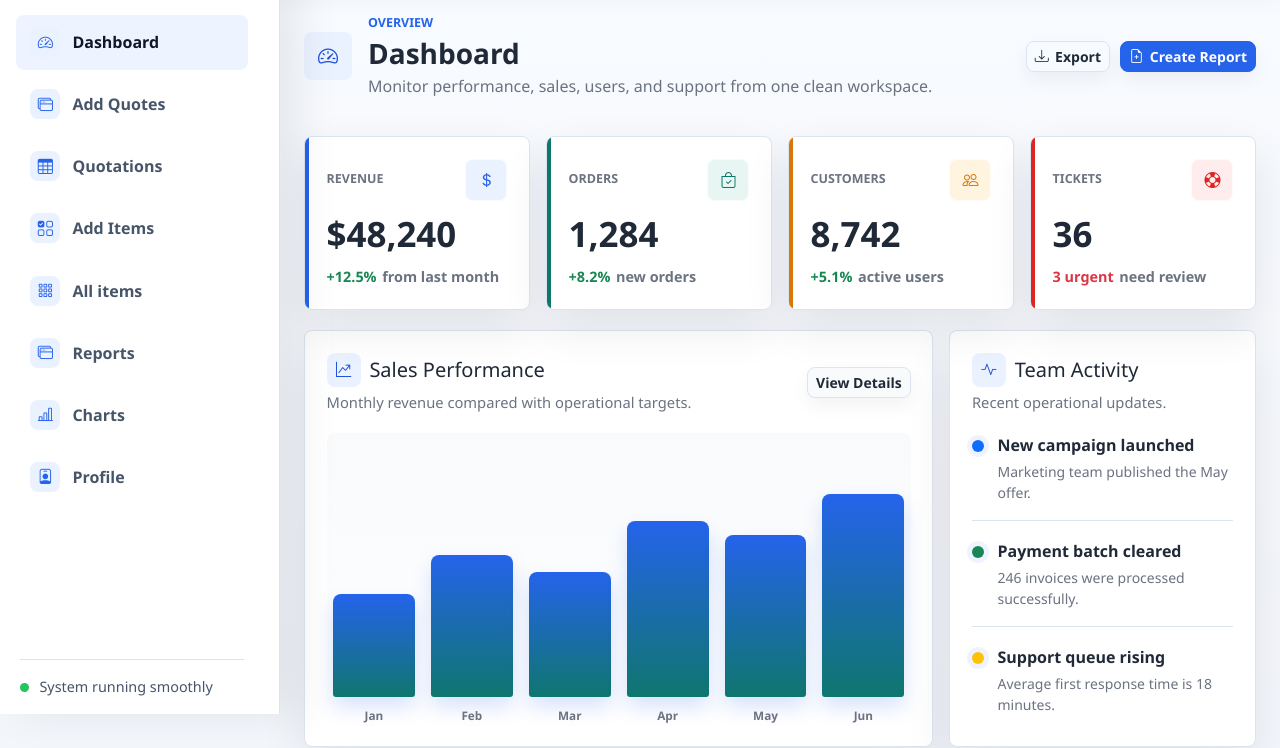
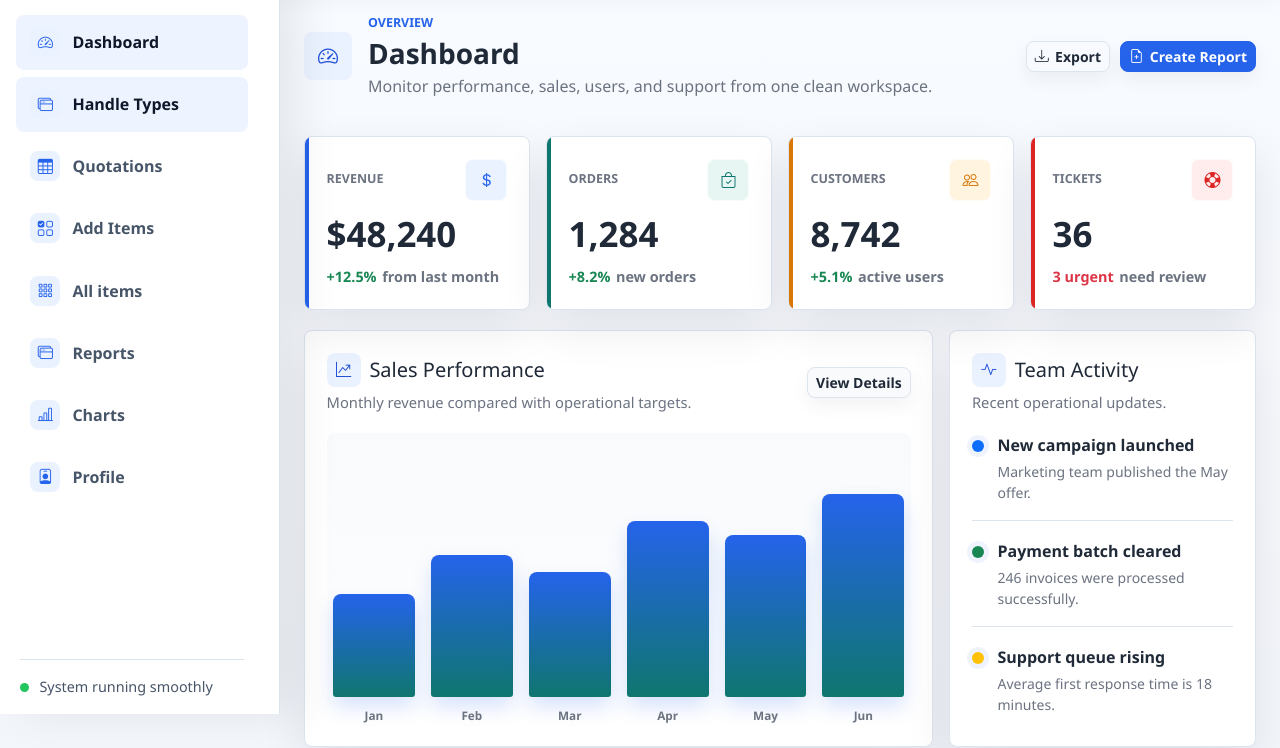
Before and after one commit to ShailiManamperi/Parking-lot-management-System, a website: page Froentend/index.html in a window 1280 px wide. Shown: the part 86-834 px from the top of the page. Drawn offline with Linux system fonts and the light colour scheme; sample sign-in values are in the browser's storage.

Commit message:
update view

```diff
--- a/Froentend/index.html
+++ b/Froentend/index.html
@@ -32,9 +32,9 @@
           <span class="nav-icon"><i class="bi bi-speedometer2" aria-hidden="true"></i></span>
           <span class="nav-text">Dashboard</span>
         </a>
-        <a class="nav-link" href="addingquotation.html">
+        <a class="nav-link active" href="addingtypeform.html" aria-current="page">
           <span class="nav-icon"><i class="bi bi-window-stack" aria-hidden="true"></i></span>
-          <span class="nav-text">Add Quotes</span>
+          <span class="nav-text">Handle Types</span>
         </a>
         <a class="nav-link" href="quotations.html">
           <span class="nav-icon"><i class="bi bi-table" aria-hidden="true"></i></span>
```
Also changed, not shown: Froentend/addingtypeform.html (+2 -2 lines).
